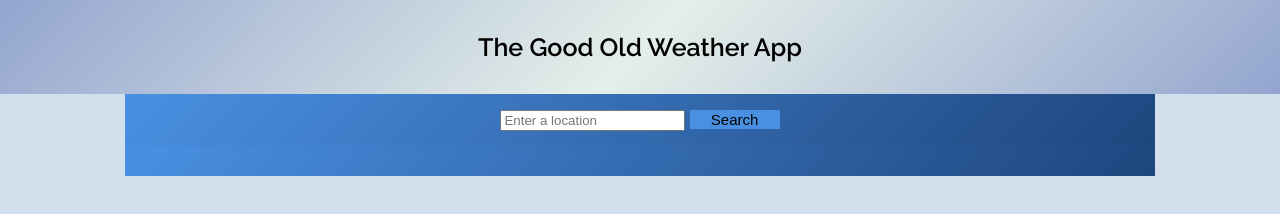
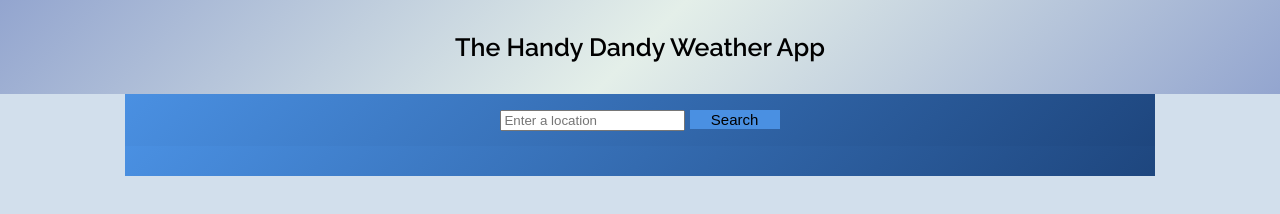
Before and after one commit to wise3400/ATLS4630-Project1, a plain HTML site: page index.html in a window 1280 px wide. Drawn offline with Linux system fonts and the light colour scheme.

Commit message:
change title of project

```diff
--- a/index.html
+++ b/index.html
@@ -3,7 +3,7 @@
 <head>
     <meta charset="UTF-8">
     <meta name="viewport" content="width=device-width, initial-scale=1.0">
-    <title>The Wilson Weather App</title>
+    <title>The Handy Dandy Weather App</title>
     <script defer src="project1.js"></script>
     <link href = "project1.css" rel = "stylesheet">
 
@@ -13,7 +13,7 @@
 
 <body>
     <header>
-        <h1>The Good Old Weather App </h1>
+        <h1>The Handy Dandy Weather App </h1>
     </header>
 
 <div id = "container1" class = "weatherContainer">
```
